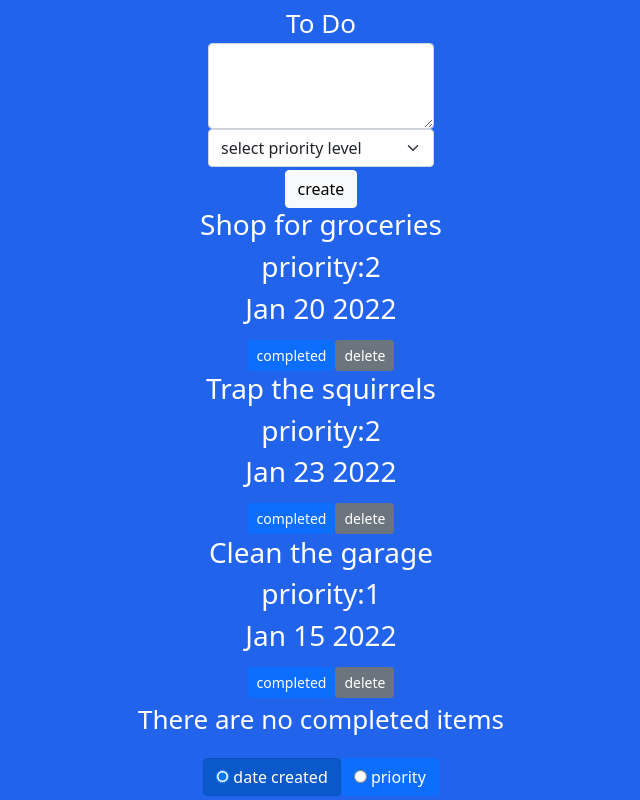
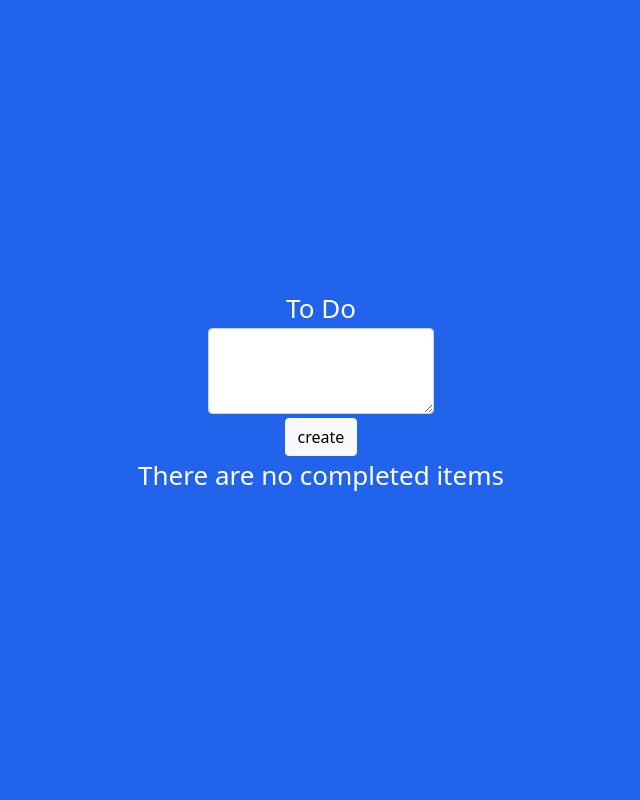
Before and after one commit to russfraze/react_toDo, a React (Create React App) app: page / in a window 1280 px wide. Shown: the whole page, without its empty margins (319-959 px from the left). Built offline with nearby package versions, Linux system fonts and the light colour scheme.

Commit message:
changed to boolean for completed

```diff
--- a/package.json
+++ b/package.json
@@ -6,8 +6,10 @@
     "@testing-library/jest-dom": "^5.16.1",
     "@testing-library/react": "^12.1.2",
     "@testing-library/user-event": "^13.5.0",
+    "axios": "^0.26.0",
     "bootstrap": "^5.1.3",
     "react": "^17.0.2",
+    "react-bootstrap": "^2.1.2",
     "react-dom": "^17.0.2",
     "react-scripts": "5.0.0",
     "web-vitals": "^2.1.4"
--- a/src/App.js
+++ b/src/App.js
@@ -2,39 +2,38 @@ import { useEffect, useState } from 'react';
 import './App.css';
 import Items from './Items';
 import NewItem from './NewItem';
-import ItemFilter from './ItemFilter'
-import DoneItems from './DoneItems'
+import DoneItems from './DoneItems';
+import Loader from './Loader';
+import axios from 'axios';
+import * as ReactBootStrap from 'react-bootstrap';
 
-const DUMMY_ITEMS = [
-
-  {
-    id: 'e1',
-    desc: 'Clean the garage',
-    priority: 1,
-    date: 'Jan 15 2022',
-  },
-
-  {
-    id: 'e2',
-    desc: 'Shop for groceries',
-    priority: 2,
-    date: 'Jan 20 2022',
-  },
-
-  {
-    id: 'e3',
-    desc: 'Trap the squirrels',
-    priority: 2,
-    date: 'Jan 23 2022',
-  }
-
-];
 
 
 function App() {
 
-  const [items, setItems] = useState(DUMMY_ITEMS)
-  const [checkedItems, setCheckedItems] = useState([])
+  const [items, setItems] = useState([]);
+  const [checkedItems, setCheckedItems] = useState([]);
+  const [loading, setLoading] = useState(false);
+
+  // const getTodos = async () => {
+  //   try {
+  //     const data = await axios
+  //       .get(`https://jsonplaceholder.typicode.com/todos?userId=1`)
+  //       .then(res => {
+  //         console.log(res.data.slice(0, 3))
+  //         setItems(res.data.slice(0, 3))
+  //       });
+  //       setLoading(true);
+  //   } catch (e) {
+  //     console.log(e)
+  //     // console.log(items)
+  //   }
+  // }
+
+  // useEffect(() => {
+  //   getTodos()
+  // }, [])
+
 
   //add an item to the list
   const onAddItemHandler = (itemData) => {
@@ -45,40 +44,45 @@ function App() {
 
   //move item to completed list
   const onDoneHandler = (id) => {
-    console.log(id)
 
+    const index = items.findIndex(item => {
+      return item.id === parseInt(id)
+    })
 
-    const filterDone = items.filter(
-      function (targ) {
-        return targ.id === id
-      });
+    items[index].completed = true
 
-      setCheckedItems((prevItems) => {
-        return [filterDone[0], ...prevItems]
-      });
+    // setItems(items)
+    console.log('items', items)
 
+    const filterList = items.filter((item) => {
+      return item.completed === false
+    })
+    const filterDone = items.filter((item) => {
+      return item.completed !== false
+    })
 
-      const filterList = items.filter(
-        function (targ) {
-          return targ.id !== id
-        }
-      )
+    console.log(filterDone)
 
-      setItems(filterList)
+    setItems(filterList)
 
-    }
+    setCheckedItems( (prevState) => {
+      return[...prevState, filterDone[0] ]
+    })
 
-    console.log(checkedItems)
-    // console.log(items)
+    console.log('checked', checkedItems)
+  }
+
 
   return (
     <div className="App">
       <header className="App-header">
 
-        <NewItem onAddItem={onAddItemHandler} />
+        {/* {loading ? (NewItem,Items,DoneItems) : (<Loader />) } */}
+
+
+        <NewItem onAddItem={onAddItemHandler} items={items} />
         <Items onDone={onDoneHandler} onDelete={setItems} items={items} />
-        <DoneItems dones={checkedItems}/>
-        <ItemFilter />
+        <DoneItems dones={checkedItems} />
 
 
       </header>
--- a/src/DoneItem.js
+++ b/src/DoneItem.js
@@ -3,8 +3,7 @@ const DoneItem = (props) => {
     return(
         <div>
             <p>{props.desc}</p>
-            <p>{props.date}</p>
-            <p>{props.priority}</p>
+
 
         </div>
     )
--- a/src/DoneItems.js
+++ b/src/DoneItems.js
@@ -3,7 +3,7 @@ import DoneItem from './DoneItem';
 const DoneItems = (props) => {
     return (
         <div>
-            {props.dones.length === 0 ? <p>There are no completed items</p> : props.dones.map(done => <DoneItem desc={done.desc} />)}
+            {props.dones.length === 0 ? <p>There are no completed items</p> : props.dones.map(done => <DoneItem desc={done.title} key={done.id} />)}
         </div>
     )
 }
--- a/src/Item.js
+++ b/src/Item.js
@@ -1,9 +1,10 @@
-
+import styles from './Item.module.css';
 
 const Item = (props) => {
 
     const clickHandler = (e) => {
         props.onClick(e.target.id)
+
     }
 
     const delHandler = (e) => {
@@ -11,10 +12,8 @@ const Item = (props) => {
     }
 
     return(
-        <div className="container-fluid">
+        <div className={styles.Item}>
         <h3>{props.desc}</h3>
-        <h3>priority:{props.priority}</h3>
-        <h3>{props.date}</h3>
         <button id={props.id} onClick={clickHandler} type="button" className="btn btn-primary btn-sm">completed</button>
         <button id={props.id} onClick={delHandler}type="button" className="btn btn-secondary btn-sm">delete</button>
         </div>
--- /dev/null
+++ b/src/Item.module.css
@@ -0,0 +1,10 @@
+.Item {
+  display: flex;
+  justify-content: space-evenly;
+  background-color: rosybrown
+
+}
+
+.Item h3 {
+
+}
--- a/src/ItemFilter.js
+++ /dev/null
@@ -1,22 +0,0 @@
-const ItemFilter = () => {
-
-    const filterChangeHandler = (e) => {
-        console.log(e.target.value);
-    }
-
-    return (
-        <div className="btn-group" data-toggle="buttons">
-
-            <form onChange={filterChangeHandler}>
-            <label className="btn btn-primary active">
-                <input type="radio" name="options" id="option1" autocomplete="off" checked/> date created
-            </label>
-            <label className="btn btn-primary">
-                <input type="radio" name="options" id="option2" autocomplete="off"/> priority
-            </label>
-            </form>
-
-        </div>
-    );
-};
-export default ItemFilter;
--- a/src/ItemForm.js
+++ b/src/ItemForm.js
@@ -3,23 +3,18 @@ import { useState } from "react";
 const ItemForm = (props) => {
 
     const [description, setDescription]= useState('');
-    const [priority, setPriority] = useState('');
 
 
     const textChangeHandler = (e) => {
         setDescription(e.target.value);
     };
 
-    const priorityChangeHandler = (e) => {
-        setPriority(e.target.value);
-    }
 
     const formSubmitHandler = (e) => {
         e.preventDefault()
         const itemData = {
-            desc: description,
-            priority: priority,
-            date: Date(),
+            title: description,
+            completed: false,
         }
         //is here where I call onSaveItemData to pass the data from here to NewItem? (and then app)
         props.onSaveItemData(itemData);
@@ -34,13 +29,6 @@ const ItemForm = (props) => {
                 <textarea className="form-control" id="exampleFormControlTextarea1" rows="3" onChange={textChangeHandler}></textarea>
             </div>
 
-            <select className="form-select" aria-label="Default select example" onChange={priorityChangeHandler}>
-                <option defaultValue>select priority level</option>
-                <option value="1">low</option>
-                <option value="2">medium</option>
-                <option value="3">high</option>
-            </select>
-
             <button type="submit" className="btn btn-light">create</button>
         </form>
     )
--- a/src/Items.js
+++ b/src/Items.js
@@ -2,9 +2,6 @@ import Item from './Item';
 
 const Items = (props) => {
 
-    const itemsSorted = props.items.sort((a,b) => {
-        if ( a.priority > b.priority) return -1;
-    });
 
     const doneHandler = (id) => {
         props.onDone(id)
@@ -15,25 +12,24 @@ const Items = (props) => {
 
         const filterDeleted = props.items.filter(
             function (targ) {
-                return targ.id !== id
+                return targ.id !== parseInt(id)
               }
         )
 
         props.onDelete(filterDeleted)
-
+        console.log(filterDeleted)
     }
 
     return (
         <div>
-            {itemsSorted.map(item =>
+            {props.items.map(item =>
                 <Item
                     onClick={doneHandler}
                     onDel={deleteHandler}
                     key={item.id}
                     id={item.id}
-                    desc={item.desc}
-                    priority={item.priority}
-                    date={item.date} />)}
+                    desc={item.title}
+                     />)}
 
         </div>
     )
--- /dev/null
+++ b/src/Loader.js
@@ -0,0 +1,12 @@
+import * as ReactBootStrap from 'react-bootstrap';
+
+
+const Loader = () => {
+    return (
+        <div>
+            {<ReactBootStrap.Spinner animation="border" />}
+        </div>
+    )
+}
+
+export default Loader;
--- a/src/NewItem.js
+++ b/src/NewItem.js
@@ -5,9 +5,10 @@ const NewItem = (props) => {
     const saveItemDataHandler = (prevItemData) => {
         const itemData = {
             ...prevItemData,
-            id: Math.random().toString()
+            id: props.items.length + 1
         };
         props.onAddItem(itemData);
+
     }
 
     return (
```
Also changed, not shown: 2 other files (tests, documents, lock files or other folders).
